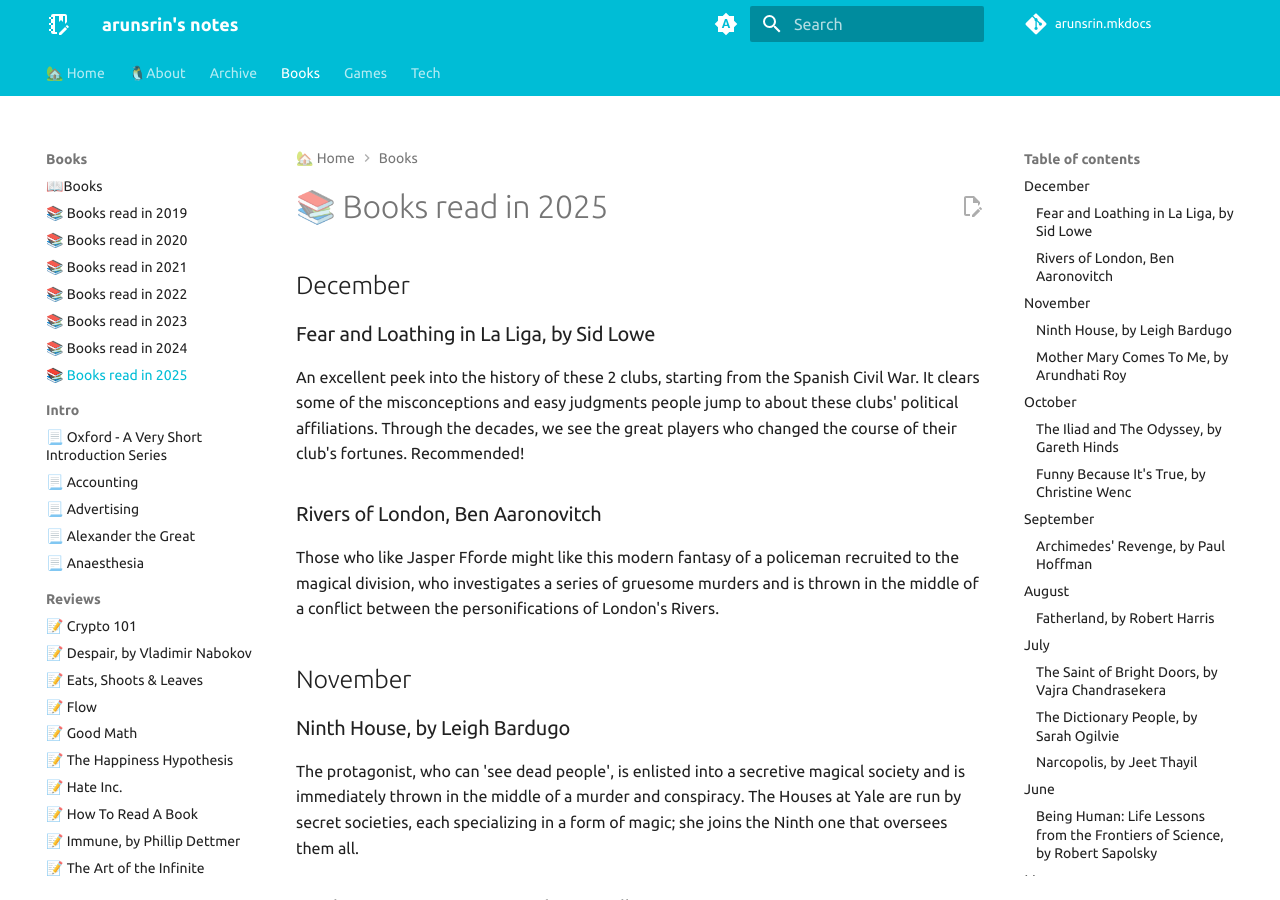
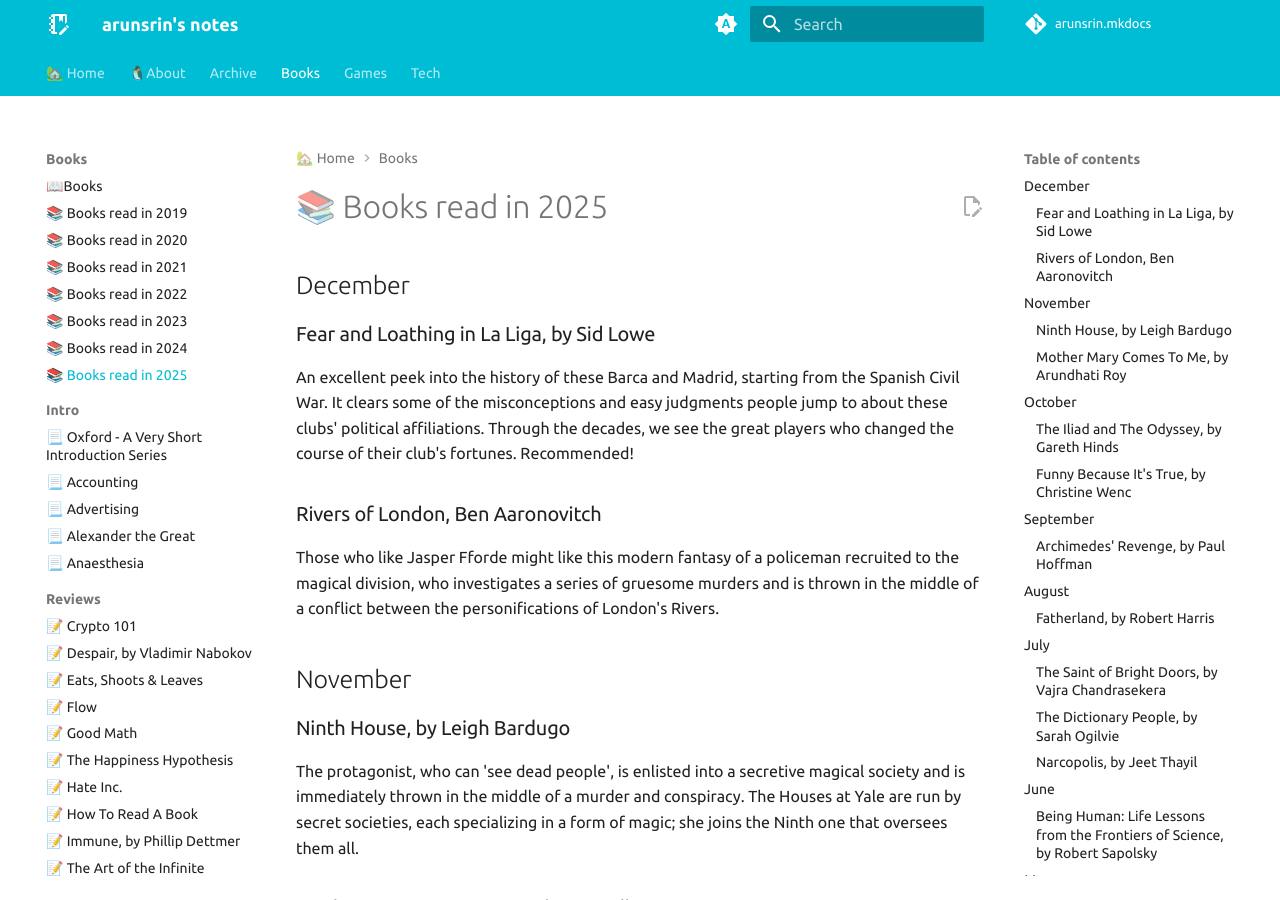
Before and after one commit to arunsrin/arunsrin.mkdocs, an MkDocs documentation site: the page built from home/books/2025.md, in a window 1280 px wide and 900 px high. Built offline with MkDocs 1.6.1 and Material for MkDocs 9.7.7, drawn with Linux system fonts in a browser that asks for light colours; comment, search, counter and statistics services are not loaded.

Commit message:
Revise description for 'Fear and Loathing in La Liga'
Reworded the description of 'Fear and Loathing in La Liga' for clarity.

```diff
--- a/home/books/2025.md
+++ b/home/books/2025.md
@@ -4,10 +4,11 @@
 
 ### Fear and Loathing in La Liga, by Sid Lowe
 
-An excellent peek into the history of these 2 clubs, starting from the Spanish
-Civil War. It clears some of the misconceptions and easy judgments people jump
-to about these clubs' political affiliations. Through the decades, we see the
-great players who changed the course of their club's fortunes. Recommended!
+An excellent peek into the history of these Barca and Madrid, starting from
+the Spanish Civil War. It clears some of the misconceptions and easy
+judgments people jump to about these clubs' political affiliations.
+Through the decades, we see the great players who changed the course of their
+club's fortunes. Recommended!
 
 ### Rivers of London, Ben Aaronovitch
 
```
